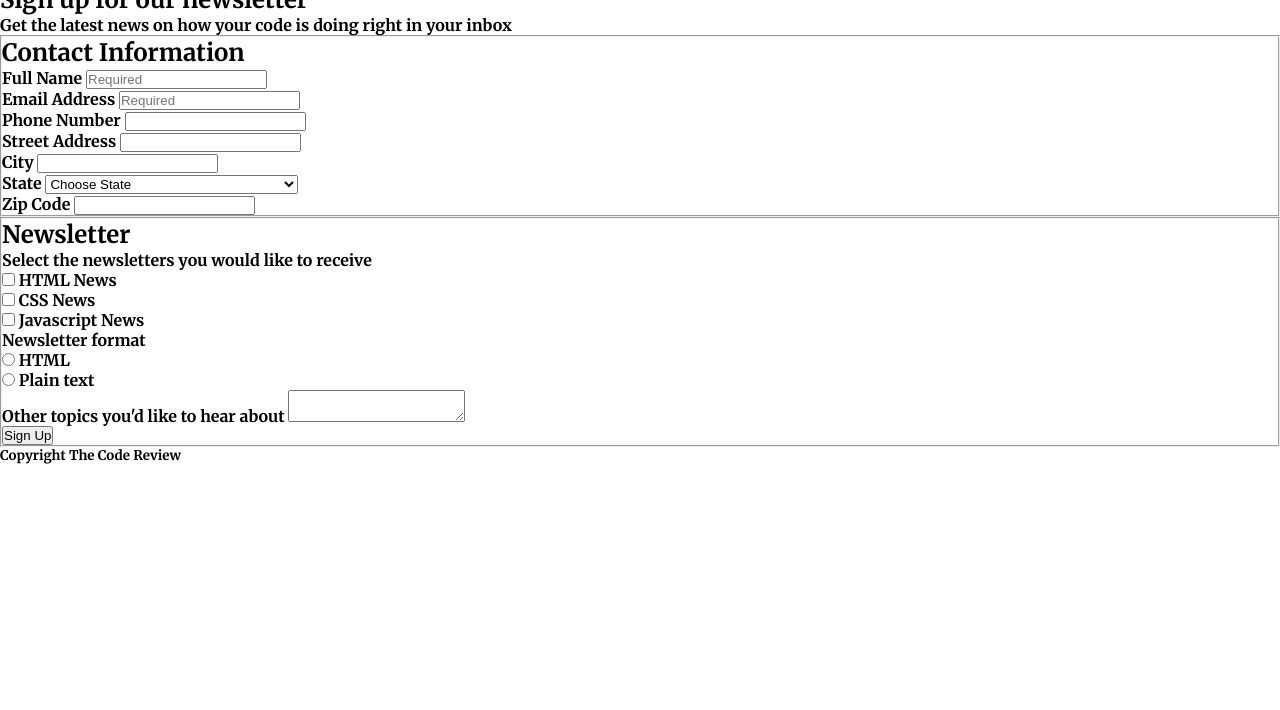
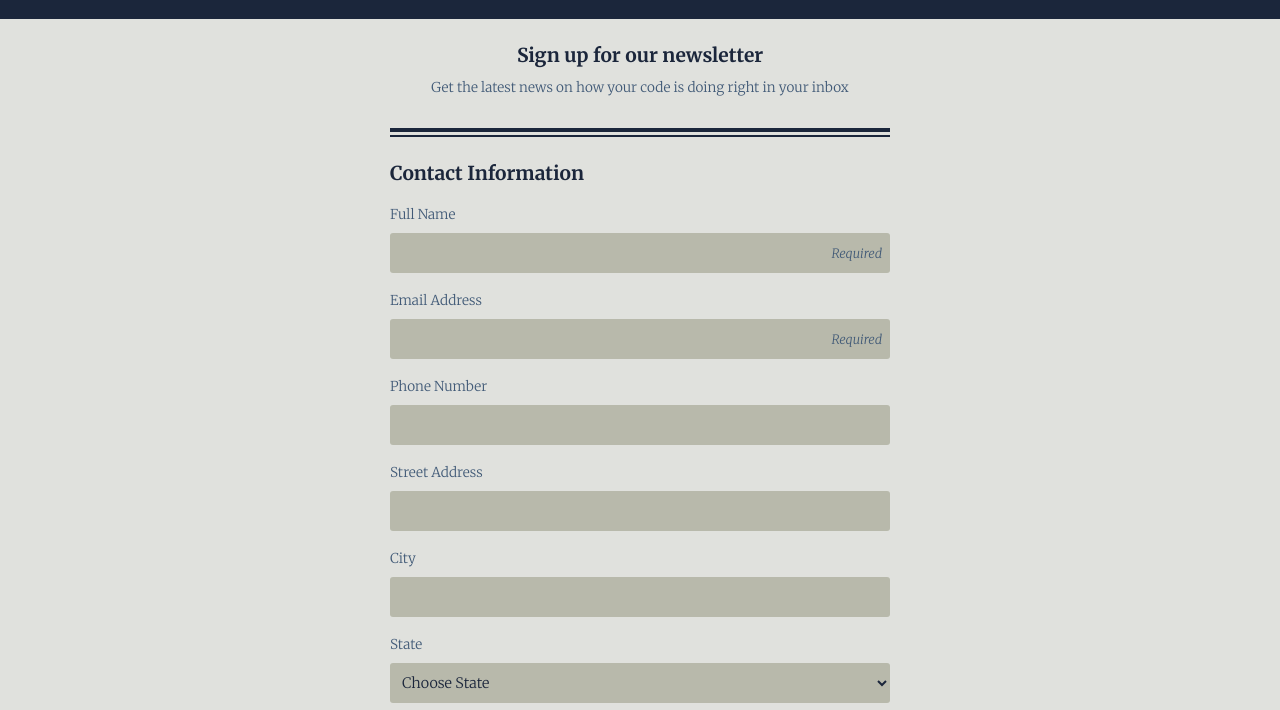
Before and after one commit to RobAnderson-Dev/fewd-project-3, a plain HTML site: page index.html in a window 1280 px wide. Shown: the part 56-766 px from the top of the page. Drawn offline with Linux system fonts and the light colour scheme.

Commit message:
General CSS styling applied

```diff
--- a/css/styles.css
+++ b/css/styles.css
@@ -3,6 +3,9 @@
     box-sizing: border-box;
     padding: 0;
     margin: 0;
+}
+fieldset {
+    border: none;
 }
 ul {
     list-style: none;
@@ -15,15 +18,119 @@ a {
 /* ~~~~~~~~~~ MAIN STYLING ~~~~~~~~~~ */
 body {
     font-family: 'Merriweather', serif;
+    color: #1B263B;
+    background: #E0E1DD;
+}
+header {
+    display: block;
+    width: 100%;
+    height: 75px;
+    background: #1B263B;
+    color: white;
+    text-transform: uppercase;
+    text-align: center;
+    font-size: .65rem;
+}
+h1 {
+    line-height: 75px;
+}
+h2 {
+    font-size: 1.2rem;
+    padding: 1.5rem 0 .75rem;
+}
+p,
+label {
+    font-size: .85rem;
+    font-weight: 300;
+    color: #415A77;
 }
 
+main {
+    width: 90%;
+    max-width: 500px;
+    margin: 0 auto;
+}
+section,
+footer
+{
+    padding: 0;
+}
+section > h2,
+section > p,
+footer p
+{
+    text-align: center;
+}
+section {
+    padding-bottom: 2rem;
+    border-bottom: solid 4px #1B263B;
+    margin-bottom: 3px;
+}
+fieldset {
+    padding-bottom: 1.25rem;
+    border-top: solid 2px #1B263B;
+}
+fieldset p,
+label[class="textbox-label"]
+{
+    padding: .75rem 0 .75rem;
+}
+.contact-fields input,
+select,
+textarea,
 button {
     display: block;
+    width: 100%;
+    color: #1B263B;
+    background: #393a103d;
+    border: none;
+    border-radius: 3px;
+}
+.contact-fields input,
+select
+{
+    height: 2.5rem;
+    padding: 0 .5rem;
+}
+input,
+select,
+textarea
+{
+    font-family: 'Merriweather', serif;
+    font-size: .9rem;
+}
+input::placeholder {
+    text-align: right;
+    font-size: .8rem;
+    font-style: italic;
+    color: #415A77;
+}
+li {
+    margin-bottom: 10px;
+}
+#zip {
+    max-width: 144px;
+}
+.textbox-label {
+    line-height: 2.25rem;
+}
+textarea {
+    padding: .5rem .75rem;
+}
+button {
+    font-family: 'Merriweather', serif;
+    background: #1B263B;
+    color: white;
+    font-size: 1.25rem;
+    font-weight: 700;
+    padding: .75rem 0;
+    margin: 2rem 0 1rem;
+}
+footer {
+    padding-bottom: 5rem;
 }
 
-
-
-/* ~~~~~~~~~~ MEDIA QUERIES ~~~~~~~~~~ */
+/* ~~~~~~~~~~ MEDIA QUERIES ~~~~~~~~ */
 
 @media (min-width: 760px) {
 
--- a/index.html
+++ b/index.html
@@ -4,7 +4,7 @@
         <meta name="viewport" content="width=device-width, initial-scale=1.0">
         <link rel="preconnect" href="https://fonts.googleapis.com">
         <link rel="preconnect" href="https://fonts.gstatic.com" crossorigin>
-        <link href="https://fonts.googleapis.com/css2?family=Merriweather:ital,wght@0,700;1,300&display=swap" rel="stylesheet">
+        <link href="https://fonts.googleapis.com/css2?family=Merriweather:ital,wght@0,300;0,700;1,300&display=swap" rel="stylesheet">
         <link rel="stylesheet" href="css/styles.css">
         <title>Online Registration Form</title>
     </head>
@@ -17,34 +17,36 @@
                 <h2>Sign up for our newsletter</h2>
                 <p>Get the latest news on how your code is doing right in your inbox</p>
             </section>
-            <section>
             <form action="" method="post">
-                    <fieldset>
+                <fieldset class="contact-fields">
                     <h2>Contact Information</h2>
                     <ul>
                         <li>
-                                <label for="name">Full Name</label>
+                            <label for="name" class="textbox-label">Full Name</label>
                             <input type="text" id="name" name="user_name" placeholder="Required" required>
                         </li>
                         <li>
-                                <label for="email">Email Address</label>
+                            <label for="email" class="textbox-label">Email Address</label>
                             <input type="email" id="email" name="user_email" placeholder="Required" required>
                         </li>
                         <li>
-                                <label>Phone Number</label>
+                            <label for="phone" class="textbox-label">Phone Number</label>
                             <input type="tel" id="phone" name="user_phone">
                         </li>
                         <li>
-                                <label>Street Address</label>
+                            <label for="address" class="textbox-label">Street Address</label>
                             <input type="text" id="address" name="user_address">
                         </li>
                         <li>
-                                <label>City</label>
+                            <label for="city" class="textbox-label">City</label>
                             <input type="text" id="city" name="user_city">
                         </li>
                         <li>
-                                <label>State</label>
+                            <label for="state" class="textbox-label">State</label>
                             <select id="state" name="user_state">
+                                <!-- BEGIN CITATION -->
+                                <!-- state and territory <option> lists source https://www.freeformatter.com/usa-state-list-html-select.html -->
+                                <!-- Date accessed: 15Apr2023 -->
                                 <optgroup>
                                     <option value="">Choose State</option>
                                     <option value="AL">Alabama</option>
@@ -107,10 +109,11 @@
                                     <option value="UM">United States Minor Outlying Islands</option>
                                     <option value="VI">Virgin Islands</option>
                                 </optgroup>
+                                <!-- END CITATION -->
                             </select>
                         </li>
                         <li>
-                                <label>Zip Code</label>
+                            <label for="zip" class="textbox-label">Zip Code</label>
                             <input type="text" id="zip" name="user_zip">
                         </li>
                     </ul>
@@ -120,38 +123,37 @@
                     <p>Select the newsletters you would like to receive</p>
                     <ul>
                         <li>
-                                <input type="checkbox" id="html_news" name="newsletters">
+                            <input type="checkbox" id="html_news" name="newsletters" value="html_news">
                             <label for="html_news">HTML News</label>
                         <li>
                         <li>
-                                <input type="checkbox" id="css_news" name="newsletters">
+                            <input type="checkbox" id="css_news" name="newsletters" value="css_news">
                             <label for="css_news">CSS News</label>
                         <li>
                         <li>
-                                <input type="checkbox" id="js_news" name="newsletters">
+                            <input type="checkbox" id="js_news" name="newsletters" value="js_news">
                             <label for="js_news">Javascript News</label>
                         <li>
                     </ul>
                     <p>Newsletter format</p>
                     <ul>
                         <li>
-                                <input type="radio" id="html_format" name="newsletter_format">
+                            <input type="radio" id="html_format" name="newsletter_format" value="html_format">
                             <label for="html_format">HTML</label>
                         <li>
                         <li>
-                                <input type="radio" id="plaintext_format" name="newsletter_format">
+                            <input type="radio" id="plaintext_format" name="newsletter_format" value="plaintext_format">
                             <label for="plaintext_format">Plain text</label>
                         <li>
                     </ul>
-                        <label>Other topics you'd like to hear about</label>
-                        <textarea></textarea>
+                    <label for="other_topics" class="textbox-label">Other topics you'd like to hear about</label>
+                    <textarea id="other_topics" rows="6"></textarea>
                     <button type="submit">Sign Up</button>
                 </fieldset>
             </form>
-            </section>
         </main>
         <footer>
-            <p><small>Copyright The Code Review</small></p>
+            <p><em>Copyright The Code Review</em></p>
         </footer>
     </body>
 </html>
```
Lines whose indentation alone changed are shown as unchanged.
